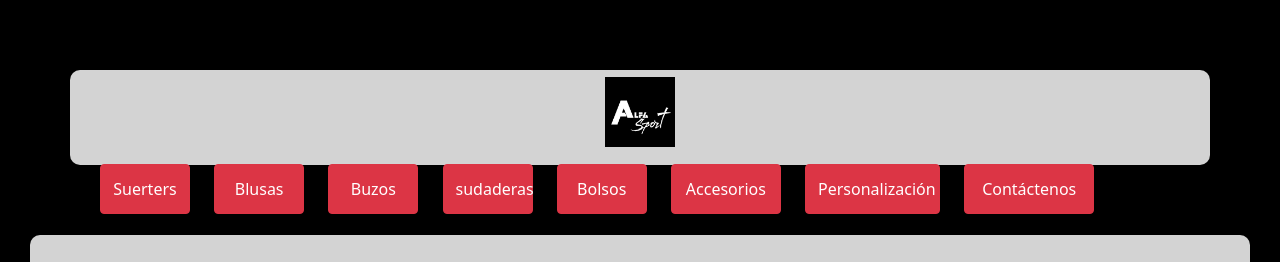
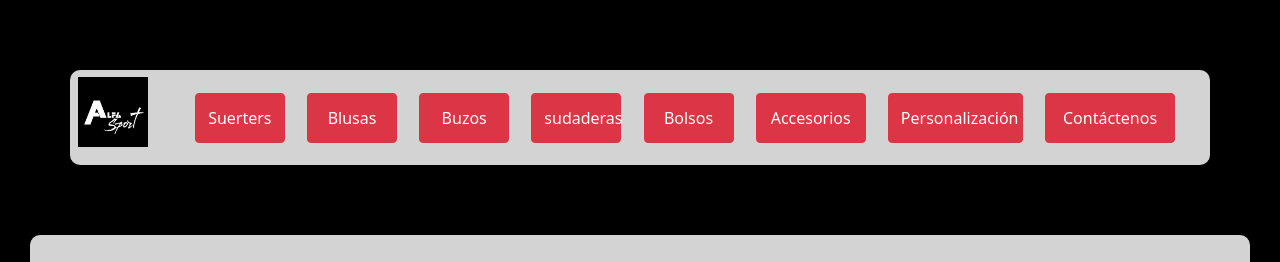
Before and after one commit to AlbertoAlmanza05/catalo-ventas, a plain HTML site: page index.html in a window 1280 px wide. Shown: the top 262 px of the page. Drawn offline with Linux system fonts and the light colour scheme.

Commit message:
Update index.html

```diff
--- a/index.html
+++ b/index.html
@@ -12,33 +12,33 @@
 <body>
     <div class="menu">
         <div class="row">
-          <div class="col-sm-1.5">
+          <div class="col-sm-1">
               <center><img src="img/icono.ico" alt="Icono" width="70" height="70"></center>
           </div>
-          <div class="col-sm-10.5" >
+          <div class="col-sm-11" >
                 <div class="btn">
-                  <button type="button" style='width:90px; height:50px; margin: 10px' class="btn btn-danger toggle" data-bs-toggle="dropdown" aria-expanded="false">
+                  <button type="button" style='width:90px; height:50px; margin: 9px' class="btn btn-danger toggle" data-bs-toggle="dropdown" aria-expanded="false">
                     Suerters
                   </button>
-                  <button type="button" style='width:90px; height:50px; margin: 10px' class="btn btn-danger toggle" data-bs-toggle="dropdown" aria-expanded="false">
+                  <button type="button" style='width:90px; height:50px; margin: 9px' class="btn btn-danger toggle" data-bs-toggle="dropdown" aria-expanded="false">
                     Blusas
                   </button>
-                  <button type="button" style='width:90px; height:50px; margin: 10px' class="btn btn-danger toggle" data-bs-toggle="dropdown" aria-expanded="false">
+                  <button type="button" style='width:90px; height:50px; margin: 9px' class="btn btn-danger toggle" data-bs-toggle="dropdown" aria-expanded="false">
                     Buzos
                   </button>
-                  <button type="button" style='width:90px; height:50px; margin: 10px' class="btn btn-danger toggle" data-bs-toggle="dropdown" aria-expanded="false">
+                  <button type="button" style='width:90px; height:50px; margin: 9px' class="btn btn-danger toggle" data-bs-toggle="dropdown" aria-expanded="false">
                     sudaderas
                   </button>
-                  <button type="button" style='width:90px; height:50px; margin: 10px' class="btn btn-danger toggle" data-bs-toggle="dropdown" aria-expanded="false">
+                  <button type="button" style='width:90px; height:50px; margin: 9px' class="btn btn-danger toggle" data-bs-toggle="dropdown" aria-expanded="false">
                     Bolsos
                   </button>
-                  <button type="button" style='width:110px; height:50px; margin: 10px' class="btn btn-danger toggle" data-bs-toggle="dropdown" aria-expanded="false">
+                  <button type="button" style='width:110px; height:50px; margin: 9px' class="btn btn-danger toggle" data-bs-toggle="dropdown" aria-expanded="false">
                     Accesorios
                   </button>
-                  <button type="button" style='width:135px; height:50px; margin: 10px' class="btn btn-danger toggle" data-bs-toggle="dropdown" aria-expanded="false">
+                  <button type="button" style='width:135px; height:50px; margin: 9px' class="btn btn-danger toggle" data-bs-toggle="dropdown" aria-expanded="false">
                     Personalización
                   </button>
-                  <button type="button" style='width:130px; height:50px; margin: 10px' class="btn btn-danger toggle" data-bs-toggle="dropdown" aria-expanded="false">
+                  <button type="button" style='width:130px; height:50px; margin: 9px' class="btn btn-danger toggle" data-bs-toggle="dropdown" aria-expanded="false">
                     Contáctenos
                   </button>
 
```
